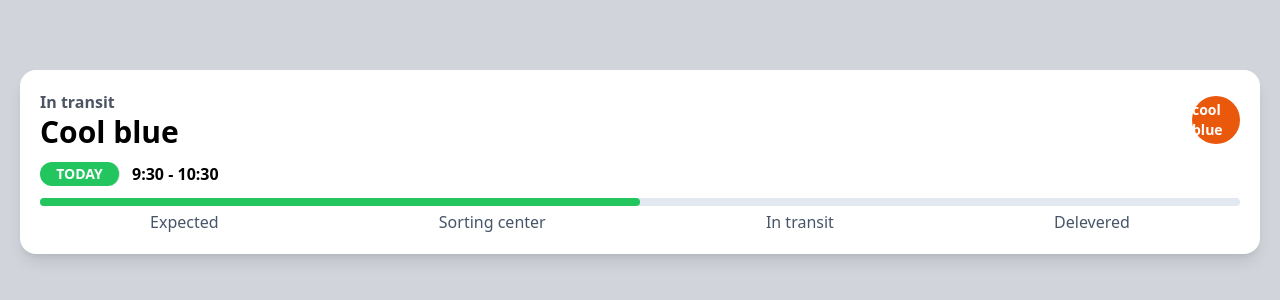
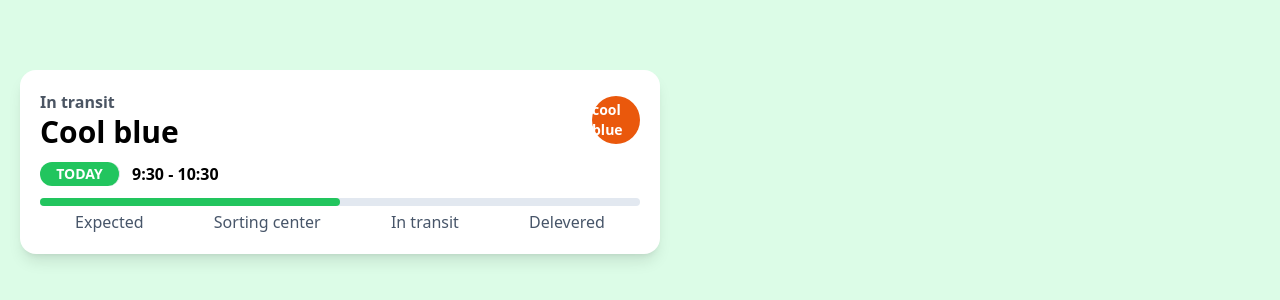
Before and after one commit to manonkim2/next_app, a Next.js app: page / in a window 1280 px wide. Shown: the part 238-538 px from the top of the page. Built offline with nearby package versions, Linux system fonts and the light colour scheme.

Commit message:
[style] tailwind modifiers (dark mode, responsive)

```diff
--- a/app/page.tsx
+++ b/app/page.tsx
@@ -1,8 +1,8 @@
 export default function Home() {
   return (
-    <main className="bg-gray-300 h-screen flex items-center p-5">
-      <div className="bg-white shadow-lg p-5 rounded-2xl w-full">
-        <div className="flex justify-between items-center">
+    <main className="bg-gray-300 h-screen flex items-center p-5 dark:bg-slate-800 sm:bg-red-200 md:bg-green-100">
+      <div className="bg-white shadow-lg p-5 rounded-2xl w-full max-w-screen-sm dark:bg-gray-700">
+        <div className="flex justify-between items-center dark:text-white">
           <div className="flex flex-col">
             <span className="text-gray-600 font-semibold">In transit</span>
             <span className="text-3xl font-bold">Cool blue</span>
@@ -13,10 +13,12 @@ export default function Home() {
         </div>
 
         <div className="flex gap-3 pt-3 pb-3">
-          <span className="bg-green-500 w-20 border-r rounded-xl flex justify-center items-center">
-            <text className="text-sm text-white font-bold">TODAY</text>
+          <span className="bg-green-500 w-20 border-r rounded-xl flex justify-center items-center hover:bg-slate-500">
+            <text className="text-sm text-white font-bold ">TODAY</text>
           </span>
-          <text className="text-md font-bold">9:30 - 10:30</text>
+          <text className="text-md font-bold dark:text-white">
+            9:30 - 10:30
+          </text>
         </div>
 
         <div>
```
